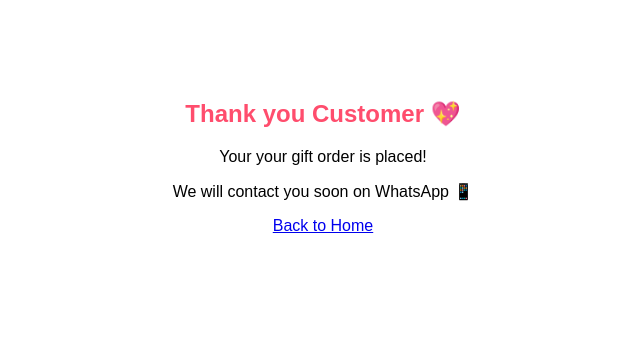
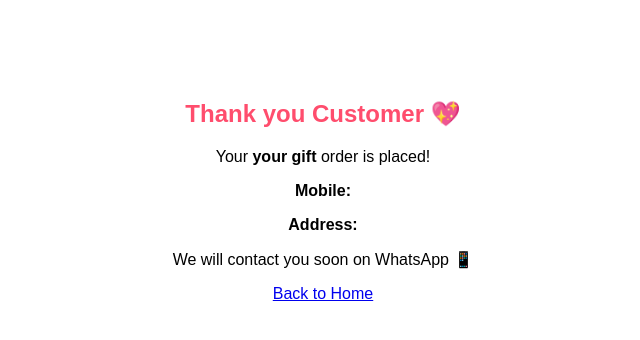
Before and after one commit to zeenatshaikhzs26-cell/gift-website, a Flask app: page /order in a window 1280 px wide. Shown: the top 340 px of the page, without its empty margins (317-957 px from the left). Run offline with Flask 3, Linux system fonts and the light colour scheme.

Commit message:
Update order.html

```diff
--- a/templates/order.html
+++ b/templates/order.html
@@ -8,11 +8,15 @@
 <body>
 
 <div class="order-box">
-     <div class="order-box">
+    <div class="order-box">
 
     <h2>Thank you {{ name }} 💖</h2>
 
-    <p>Your {{ product }} order is placed!</p>
+    <p>Your <b>{{ product }}</b> order is placed!</p>
+
+    <p><b>Mobile:</b> {{ mobile }}</p>
+
+    <p><b>Address:</b> {{ address }}</p>
 
     <p>We will contact you soon on WhatsApp 📱</p>
 
@@ -20,7 +24,6 @@
 
 </div>
 
-
 </div>
 
 </body>
```
